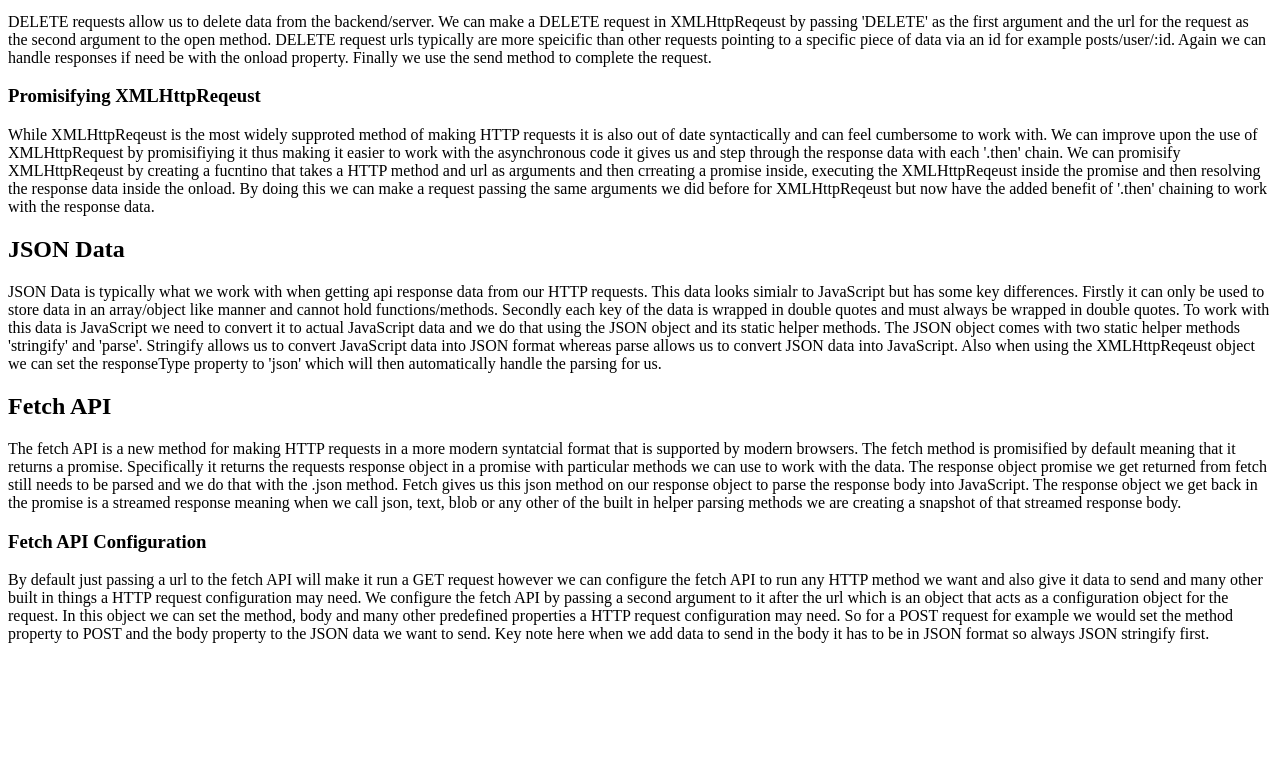
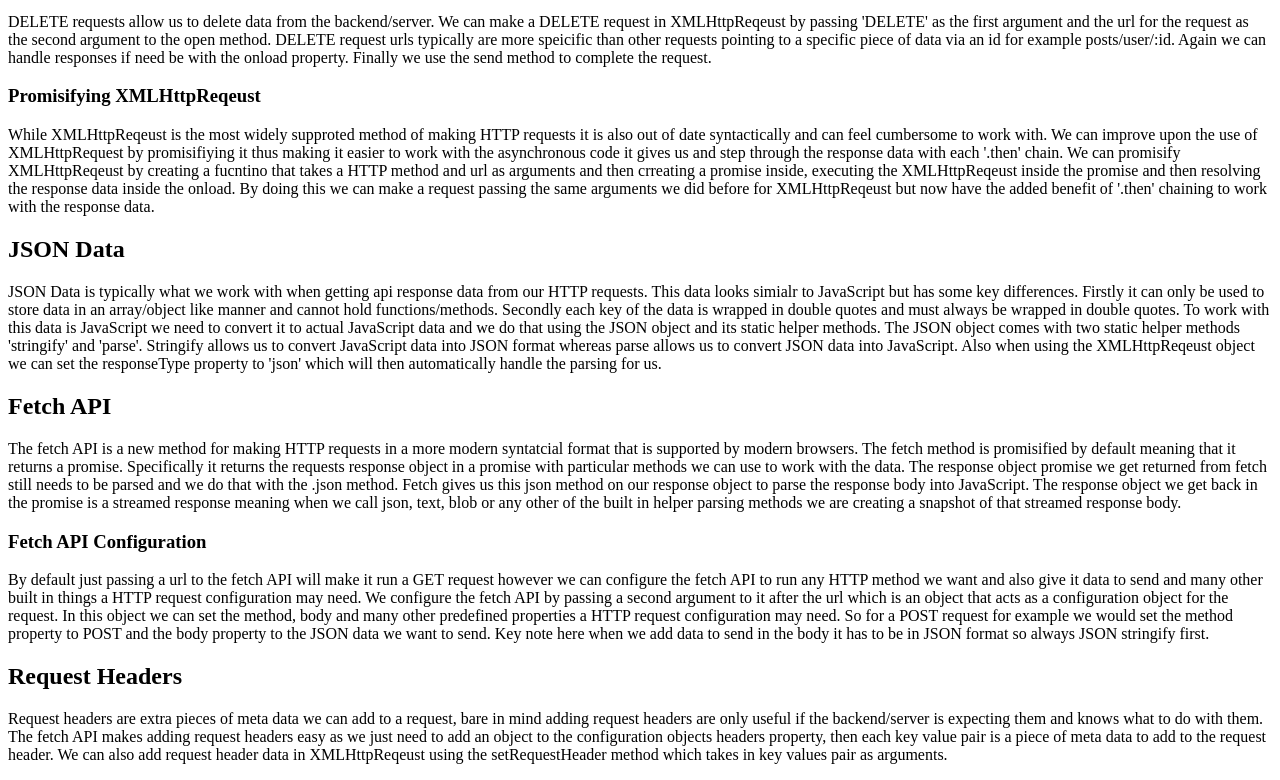
Before and after one commit to Adam-Harte/JavaScript-HTTP-requests, a plain HTML site: page index.html in a window 1280 px wide. Shown: the part 801-1581 px from the top of the page. Before the commit the page ends 1460 px from the top, so only its background shows below. Drawn offline with Linux system fonts and the light colour scheme; no server answers.

Commit message:
request headers added

```diff
--- a/app.js
+++ b/app.js
@@ -50,6 +50,9 @@ sendHttpRequest('GET', 'https://jsonplaceholder.typicode.com/posts').then(
 const xhrPost = new XMLHttpRequest();
 
 xhrPost.open('POST', 'https://jsonplaceholder.typicode.com/posts');
+
+// request headers
+xhrPost.setRequestHeader('Content-Type', 'application/json');
 
 xhrPost.onload = function () {
 	console.log(xhrPost.response);
@@ -123,6 +126,9 @@ fetch('https://jsonplaceholder.typicode.com/posts', {
 		body: 'This is a POST request',
 		userId: Math.random(),
 	}),
+	headers: {
+		'Content-Type': 'application/json',
+	},
 })
 	.then((response) => {
 		console.log(response);
--- a/index.html
+++ b/index.html
@@ -147,5 +147,16 @@
 			send. Key note here when we add data to send in the body it has to be in
 			JSON format so always JSON stringify first.
 		</p>
+		<h2>Request Headers</h2>
+		<p>
+			Request headers are extra pieces of meta data we can add to a request,
+			bare in mind adding request headers are only useful if the backend/server
+			is expecting them and knows what to do with them. The fetch API makes
+			adding request headers easy as we just need to add an object to the
+			configuration objects headers property, then each key value pair is a
+			piece of meta data to add to the request header. We can also add request
+			header data in XMLHttpReqeust using the setRequestHeader method which
+			takes in key values pair as arguments.
+		</p>
 	</body>
 </html>
```
